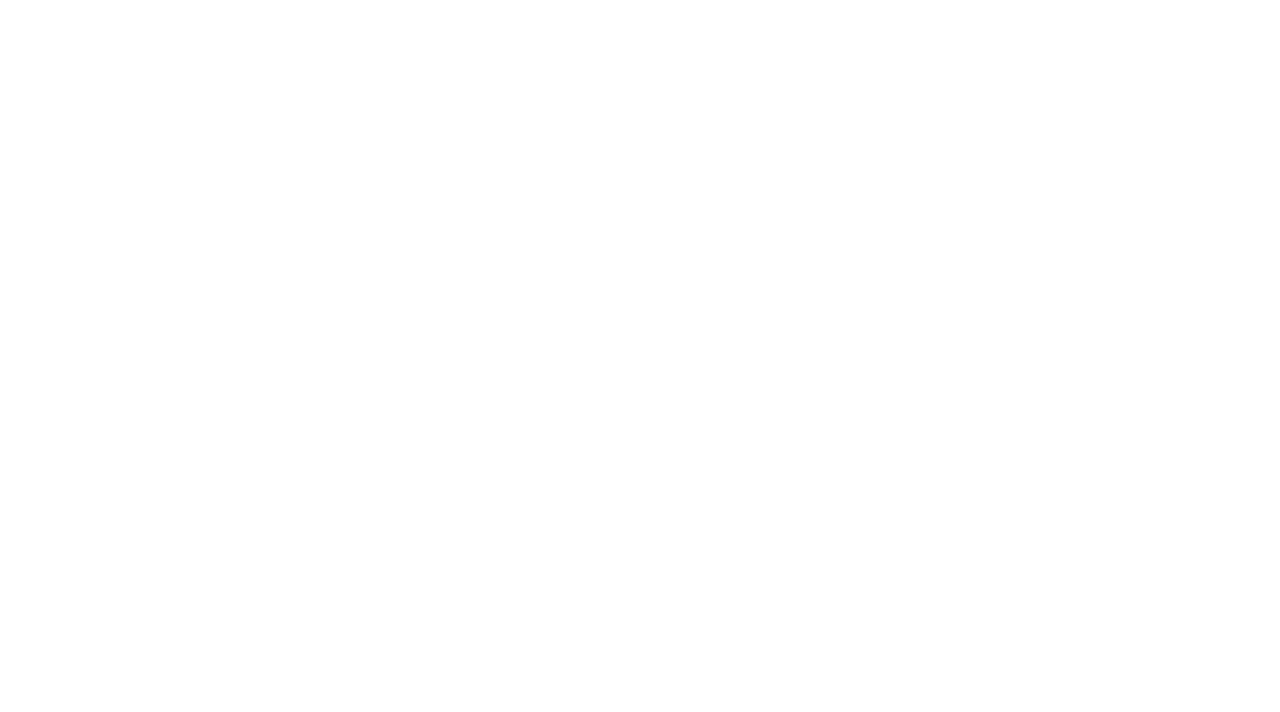
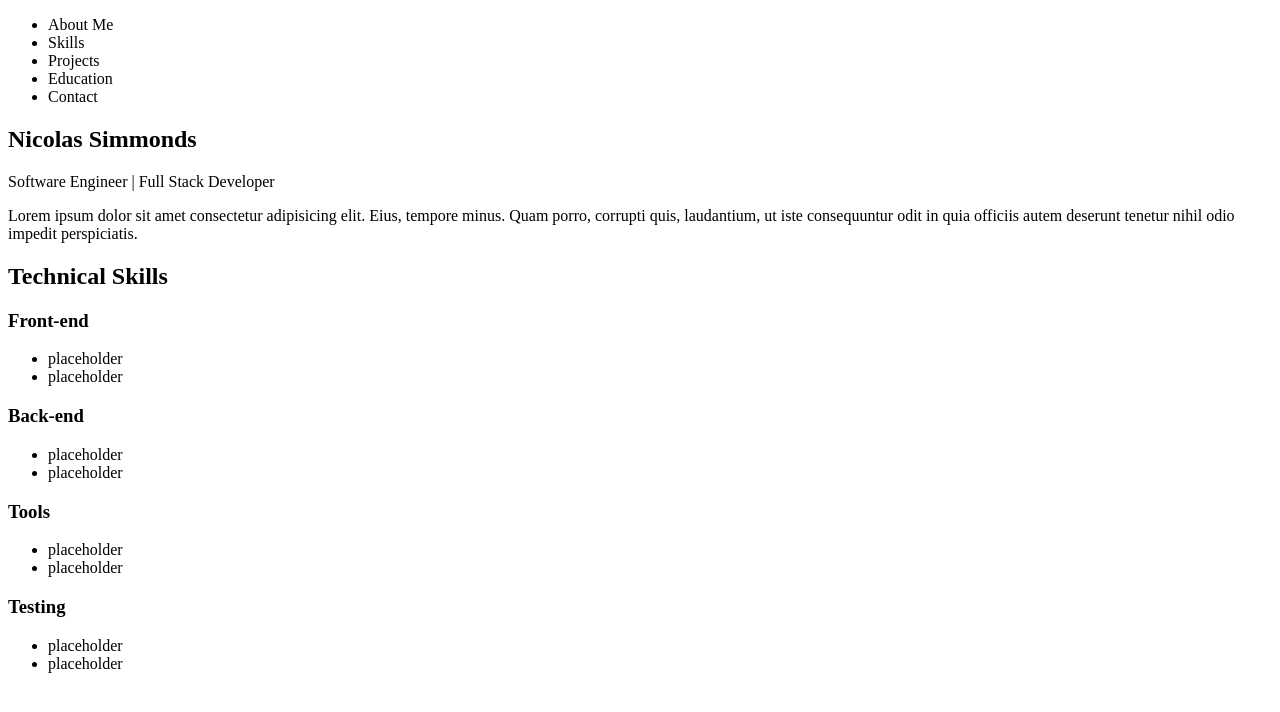
Before and after one commit to njsimm/portfolio, a React (Vite) app: page / in a window 1280 px wide. Shown: the top 712 px of the page. Built offline with nearby package versions, Linux system fonts and the light colour scheme.

Commit message:
started components: AboutMe, Navbar, Skills

```diff
--- a/index.html
+++ b/index.html
@@ -2,7 +2,6 @@
 <html lang="en">
   <head>
     <meta charset="UTF-8" />
-    <link rel="icon" type="image/svg+xml" href="/vite.svg" />
     <meta name="viewport" content="width=device-width, initial-scale=1.0" />
     <title>Nick's Portfolio</title>
   </head>
--- /dev/null
+++ b/src/AboutMe.jsx
@@ -0,0 +1,23 @@
+import React from "react";
+import "./AboutMe.css";
+
+const AboutMe = () => {
+  return (
+    <section className="AboutMe">
+      <header>
+        <h1 className="AboutMe-Name">Nicolas Simmonds</h1>
+        <p className="AboutMe-details">
+          Software Engineer | Full Stack Developer
+        </p>
+      </header>
+
+      <p className="AboutMe-paragraph">
+        Lorem ipsum dolor sit amet consectetur adipisicing elit. Eius, tempore
+        minus. Quam porro, corrupti quis, laudantium, ut iste consequuntur odit
+        in quia officiis autem deserunt tenetur nihil odio impedit perspiciatis.
+      </p>
+    </section>
+  );
+};
+
+export default AboutMe;
--- a/src/App.jsx
+++ b/src/App.jsx
@@ -1,7 +1,27 @@
 import "./App.css";
+import Navbar from "./Navbar";
+import AboutMe from "./AboutMe";
+import Skills from "./Skills";
 
 function App() {
-  return <></>;
+  return (
+    <div className="App">
+      <header>
+        <Navbar
+          links={["About Me", "Skills", "Projects", "Education", "Contact"]}
+        />
+      </header>
+      <main>
+        <AboutMe />
+        <Skills
+          skillsFront={["placeholder", "placeholder"]}
+          skillsBack={["placeholder", "placeholder"]}
+          skillsTools={["placeholder", "placeholder"]}
+          skillsTesting={["placeholder", "placeholder"]}
+        />
+      </main>
+    </div>
+  );
 }
 
 export default App;
--- /dev/null
+++ b/src/Navbar.jsx
@@ -0,0 +1,16 @@
+import React from "react";
+import "./Navbar.css";
+
+const Navbar = ({ links }) => {
+  return (
+    <nav className="Navbar">
+      <ul>
+        {links.map((link) => {
+          return <li key={link}> {link}</li>;
+        })}
+      </ul>
+    </nav>
+  );
+};
+
+export default Navbar;
--- /dev/null
+++ b/src/Skills.jsx
@@ -0,0 +1,50 @@
+import React from "react";
+import "./Skills.css";
+
+const Skills = ({ skillsFront, skillsBack, skillsTools, skillsTesting }) => {
+  return (
+    <section className="Skills">
+      <header className="Skills-header">
+        <h2>Technical Skills</h2>
+      </header>
+
+      <div className="Skills-category">
+        <h3>Front-end</h3>
+        <ul>
+          {skillsFront.map((skill) => {
+            return <li key={skill}>{skill}</li>;
+          })}
+        </ul>
+      </div>
+
+      <div className="Skills-category">
+        <h3>Back-end</h3>
+        <ul>
+          {skillsBack.map((skill) => {
+            return <li key={skill}>{skill}</li>;
+          })}
+        </ul>
+      </div>
+
+      <div className="Skills-category">
+        <h3>Tools</h3>
+        <ul>
+          {skillsTools.map((tool) => {
+            return <li key={tool}>{tool}</li>;
+          })}
+        </ul>
+      </div>
+
+      <div className="Skills-category">
+        <h3>Testing</h3>
+        <ul>
+          {skillsTesting.map((tool) => {
+            return <li key={tool}>{tool}</li>;
+          })}
+        </ul>
+      </div>
+    </section>
+  );
+};
+
+export default Skills;
```
Also changed, not shown: src/AboutMe.css (added), src/Navbar.css (added), src/Skills.css (added).
